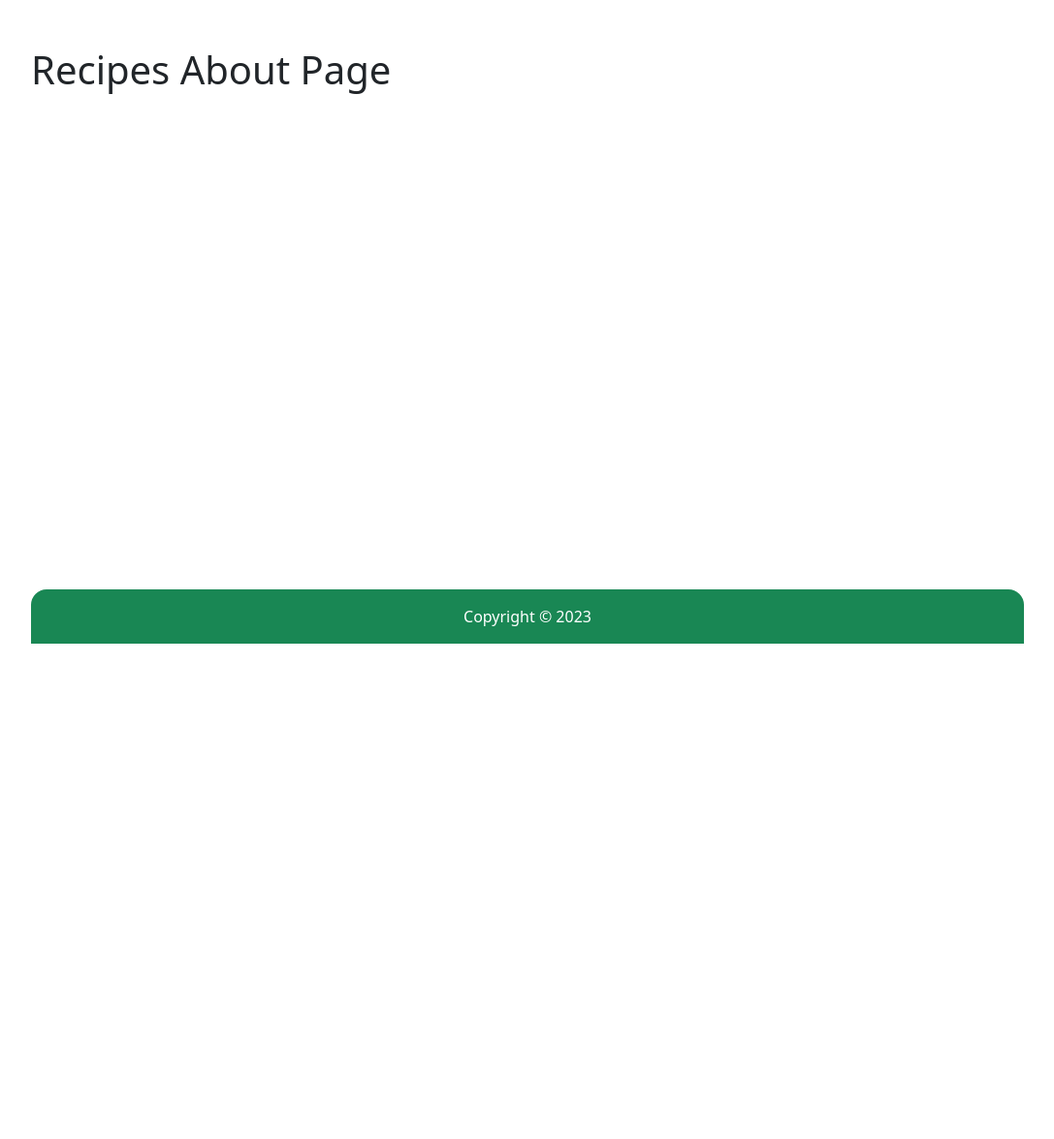
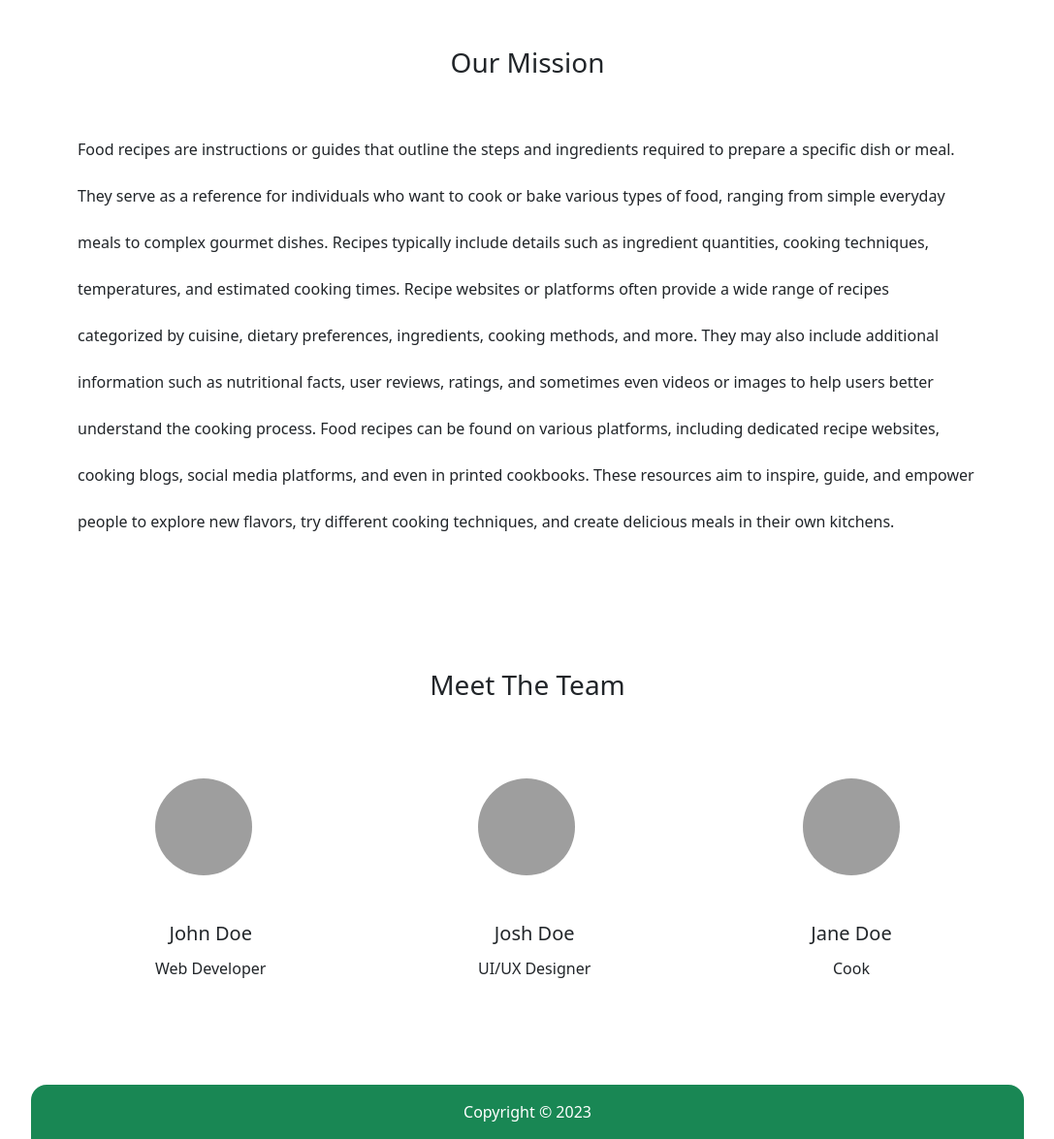
Before and after one commit to ywaychitaung/food_recipes, a Django app: template recipes/templates/recipes/about.html in a window 1280 px wide. Shown: the part 104-1279 px from the top of the page at 97% size, without its empty margins (96-1183 px from the left). Before the commit the page ends 768 px from the top, so only its background shows below. Run offline with Django 3.2, Linux system fonts and the light colour scheme; the template is opened without the code that fills it, so the values that code supplies are empty; grey boxes are pictures that could not be loaded.

Commit message:
Add about page

```diff
--- a/recipes/templates/recipes/about.html
+++ b/recipes/templates/recipes/about.html
@@ -1,5 +1,32 @@
 {% extends "recipes/base.html" %}
 <!-- -->
 {% block content %}
-<h1>Recipes About Page</h1>
+<div class="mx-sm-5 line-height-sm">
+    <h3 class="text-center">Our Mission</h3>
+    <p class="my-5">Food recipes are instructions or guides that outline the steps and ingredients required to prepare a specific dish or meal. They serve as a reference for individuals who want to cook or bake various types of food, ranging from simple everyday meals to complex gourmet dishes. Recipes typically include details such as ingredient quantities, cooking techniques, temperatures, and estimated cooking times.
+Recipe websites or platforms often provide a wide range of recipes categorized by cuisine, dietary preferences, ingredients, cooking methods, and more. They may also include additional information such as nutritional facts, user reviews, ratings, and sometimes even videos or images to help users better understand the cooking process.
+Food recipes can be found on various platforms, including dedicated recipe websites, cooking blogs, social media platforms, and even in printed cookbooks. These resources aim to inspire, guide, and empower people to explore new flavors, try different cooking techniques, and create delicious meals in their own kitchens.
+    </p>
+
+    <h3 class="text-center" style="margin-top: 8rem;">Meet The Team</h3>
+    <div class="d-block d-md-flex justify-content-between" style="margin-top: 5rem; margin-bottom: 5rem; margin-left: 5rem; margin-right: 5rem;">
+        <div>
+            <img src="https://picsum.photos/100" alt="Image" height="100" width="100" style="border-radius: 99.999%;">
+            <h5 class="text-center mt-5 mb-0">John Doe</h5>
+            <p class="text-center">Web Developer</p>
+        </div>
+
+        <div>
+            <img src="https://picsum.photos/100" alt="Image" height="100" width="100" style="border-radius: 99.999%;">
+             <h5 class="text-center mt-5 mb-0">Josh Doe</h5>
+            <p class="text-center">UI/UX Designer</p>
+        </div>
+
+        <div>
+            <img src="https://picsum.photos/100" alt="Image" height="100" width="100" style="border-radius: 99.999%;">
+            <h5 class="text-center mt-5 mb-0">Jane Doe</h5>
+            <p class="text-center">Cook</p>
+        </div>
+    </div>
+</div>
 {% endblock content %}
--- a/recipes/templates/recipes/base.html
+++ b/recipes/templates/recipes/base.html
@@ -33,6 +33,10 @@
         .landing-image {
           height: 10rem; width: 10rem; margin-left: auto; margin-right: auto;
         }
+
+        .line-height-sm {
+          line-height: 2rem;
+        }
       }
 
       @media only screen and (min-width: 768px) {
@@ -48,6 +52,10 @@
 
         .landing-image {
           height: 35rem; width: 35rem
+        }
+
+        .line-height-sm {
+          line-height: 3rem;
         }
       }
 
```
